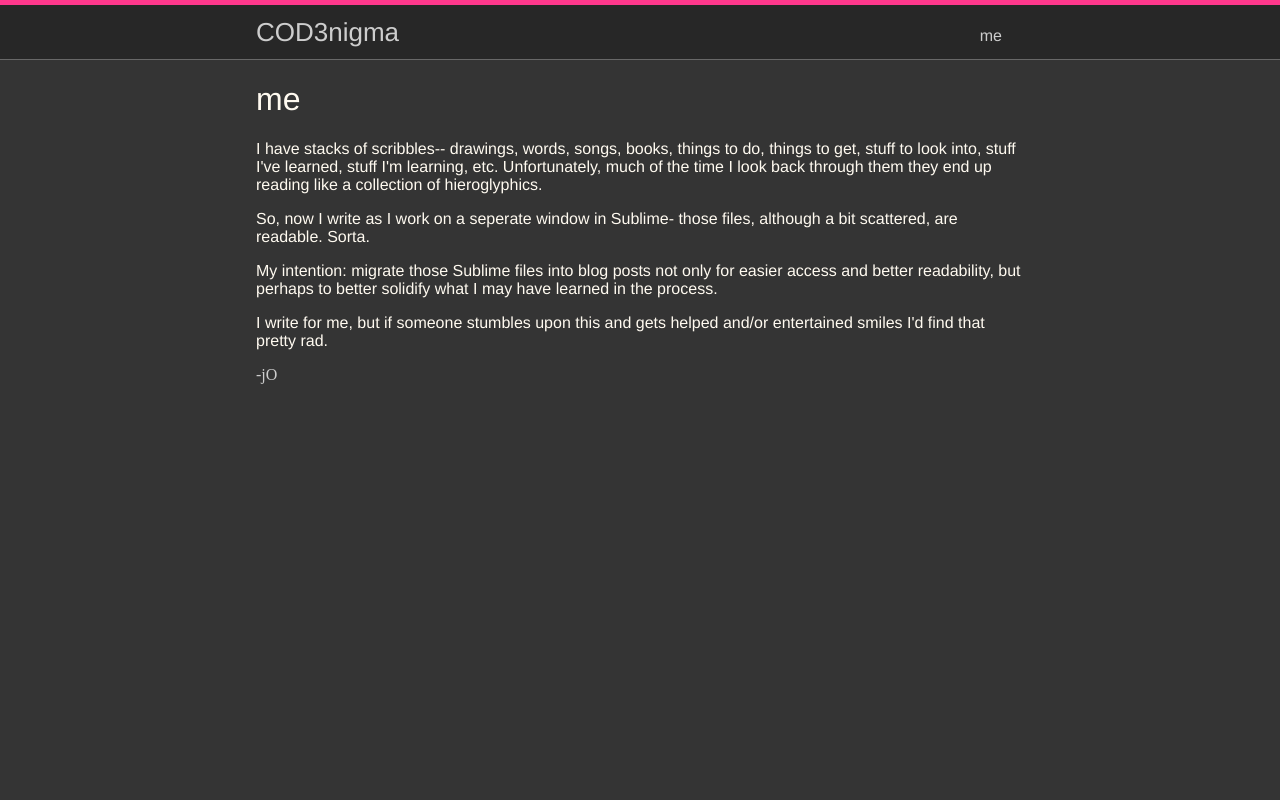
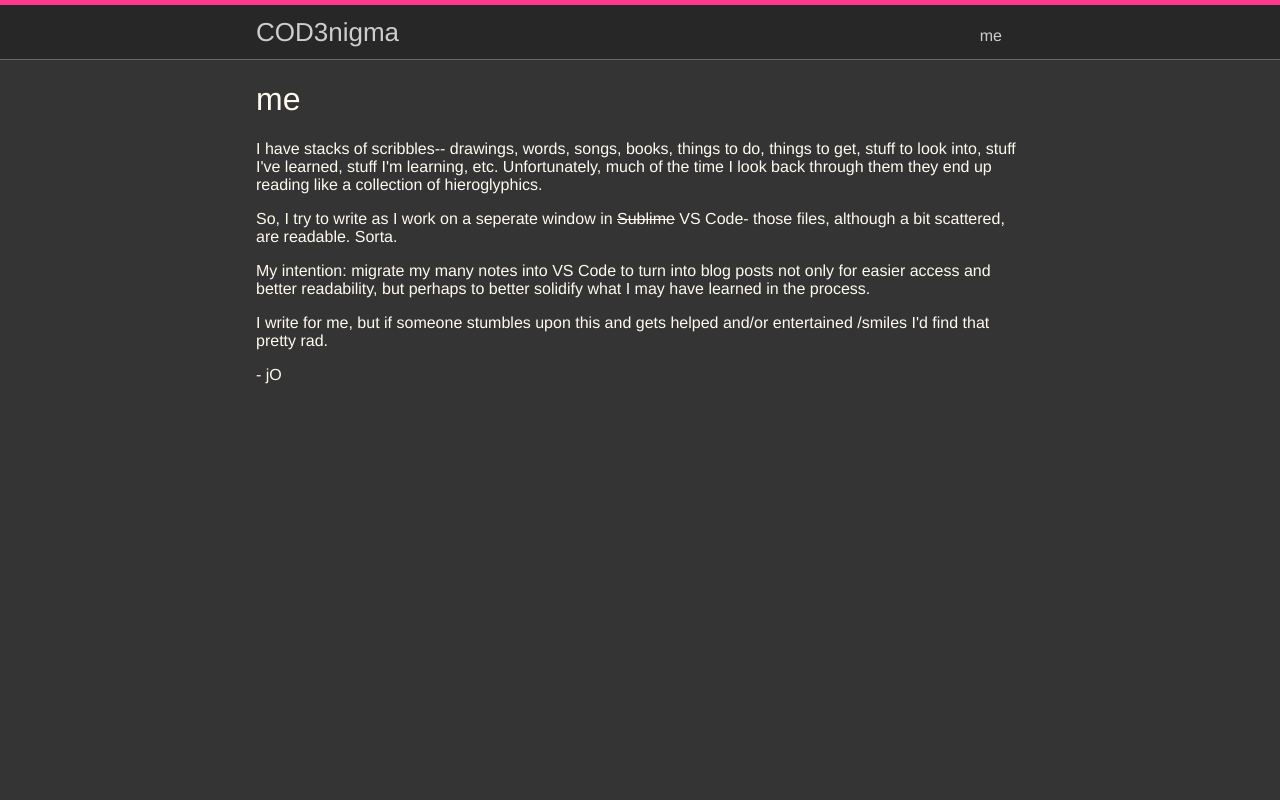
Before and after one commit to rebelcl0ud/bl0g, a Next.js app: page /me in a window 1280 px wide. Shown: the top 800 px of the page. Built offline with nearby package versions, Linux system fonts and the light colour scheme.

Commit message:
update: /me

```diff
--- a/pages/me.js
+++ b/pages/me.js
@@ -13,21 +13,21 @@ const Me = () => {
                     they end up reading like a collection of hieroglyphics.
                 </p>
                 <p>
-                    So, now I write as I work on a seperate window in Sublime-
+                    So, I try to write as I work on a seperate window in <del>Sublime</del> VS Code-
                     those files, although a bit scattered, are readable. Sorta.
                 </p>
                 <p>
-                    My intention: migrate those Sublime files into blog posts
+                    My intention: migrate my many notes into VS Code to turn into blog posts
                     not only for easier access and better readability, but
                     perhaps to better solidify what I may have learned in the
                     process.
                 </p>
                 <p>
                     I write for me, but if someone stumbles upon this and gets
-                    helped and/or entertained smiles I&apos;d find that pretty
+                    helped and/or entertained /smiles I&apos;d find that pretty
                     rad.
                 </p>
-                -jO
+                <p>- jO</p>
             </section>
         </Layout>
     );
```
